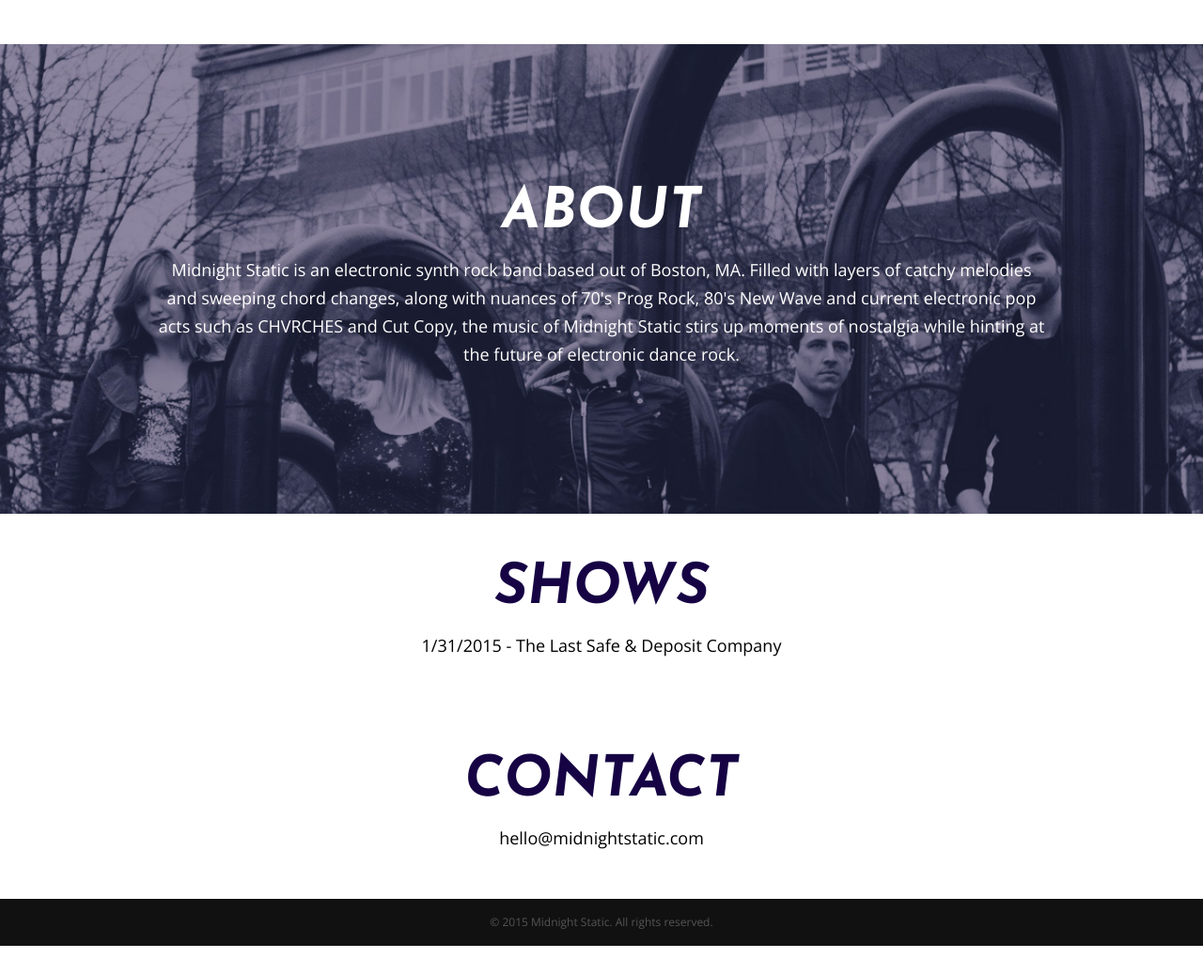
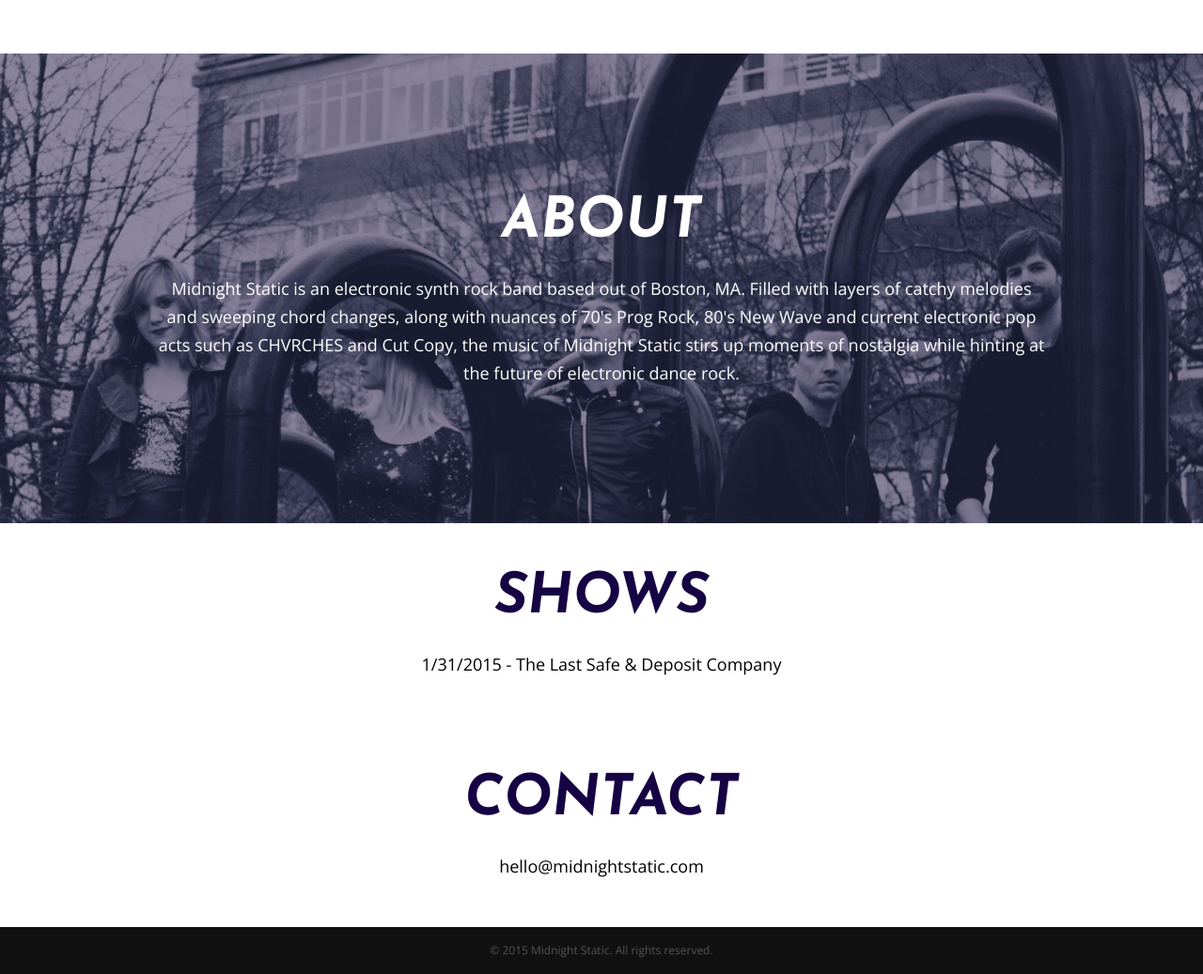
Before and after one commit to midnightstatic/midnightstatic.github.io, a PHP site: page / in a window 1280 px wide. Shown: the part 1259-2296 px from the top of the page at 94% size. Before the commit the page ends 2266 px from the top, so only its background shows below. Run offline with PHP 8.4, Linux system fonts and the light colour scheme; some libraries are stand-ins or nearby versions.

Commit message:
fixed headers

```diff
--- a/css/main.css
+++ b/css/main.css
@@ -286,7 +286,7 @@ p {
   padding: 50px 10px;
   text-align: center; }
   #music h1, #about h1, #shows h1, #contact h1 {
-    margin-bottom: 15px; }
+    margin-bottom: 25px; }
 
 #about {
   color: #fff;
--- a/css/pages/_home.scss
+++ b/css/pages/_home.scss
@@ -56,7 +56,7 @@ p {
 	text-align: center;
 
 	h1 {
-		margin-bottom: 15px;
+		margin-bottom: 25px;
 	}
 }
 
```
